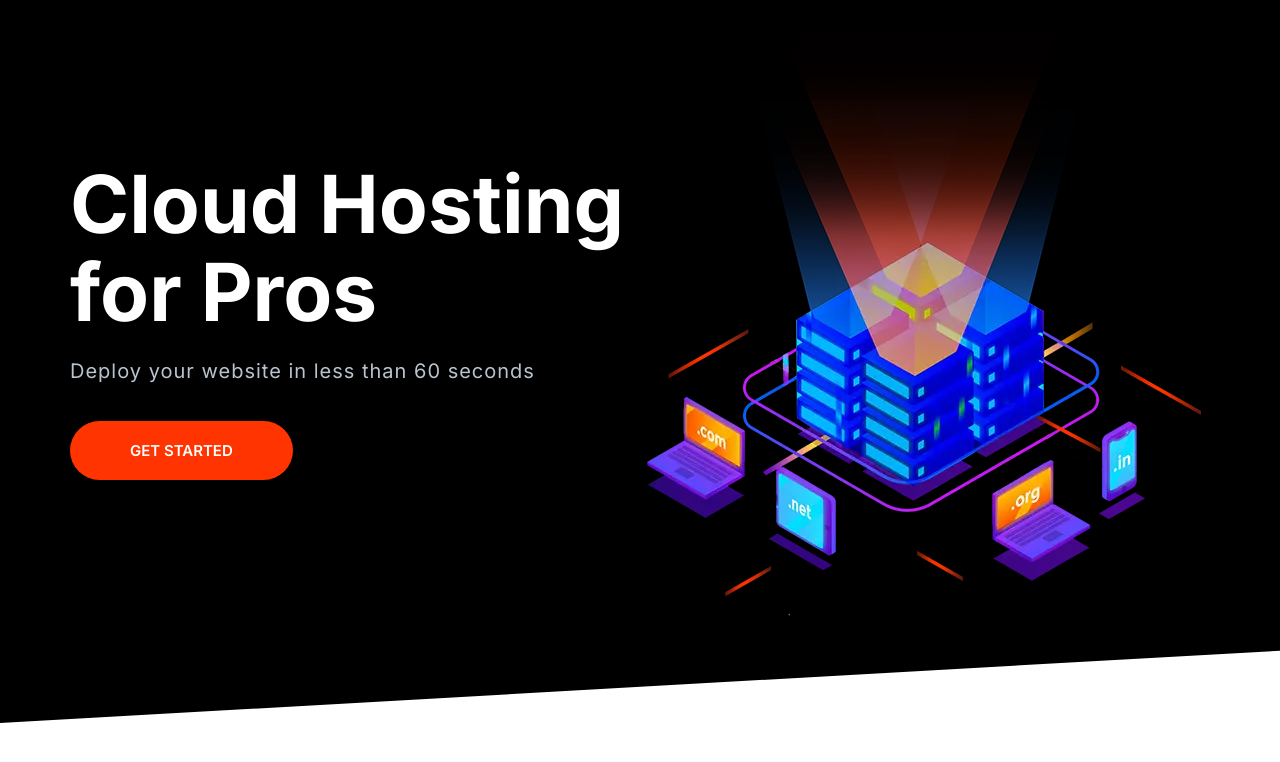
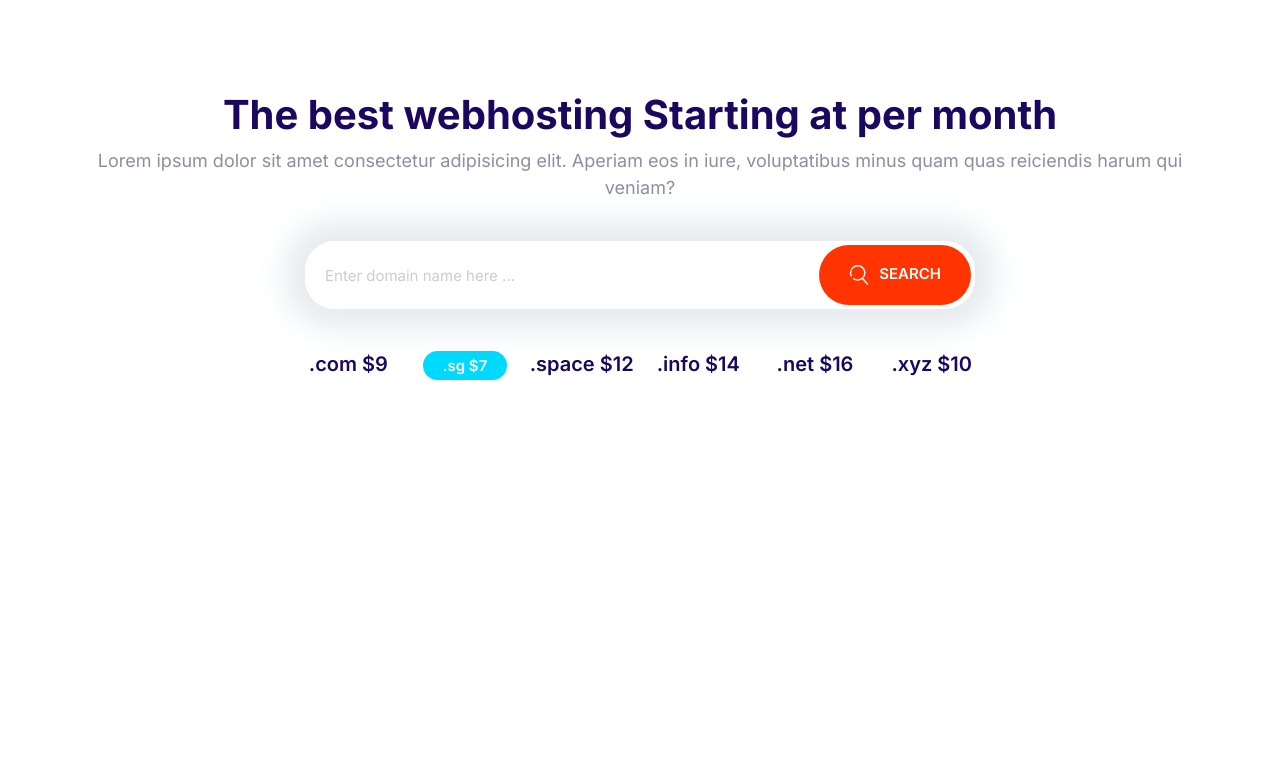
Before and after one commit to Sanket4496/moshify, a plain HTML site: page index.html in a window 1280 px wide. Drawn offline with Linux system fonts and the light colour scheme.

Commit message:
Add Domain Block

```diff
--- a/css/styles.css
+++ b/css/styles.css
@@ -187,11 +187,19 @@ a {
     font-size: 1.8rem;
     font-weight: 600;
     margin: 1rem 0;
+    outline: 0;
     padding: 2rem 3rem;
     text-transform: uppercase;
     text-align: center;
     cursor: pointer;
     white-space: nowrap;
+}
+
+.btn .icon {
+    width: 2rem;
+    height: 2rem;
+    margin-right: 1rem;
+    vertical-align: middle;
 }
 
 .btn--primary {
@@ -271,7 +279,7 @@ a {
 .input-group .input {
     border: 0;
     flex-grow: 1;
-    padding: 1.5rem 1rem;
+    padding: 1.5rem 2rem;
 }
 
 .input-group .btn {
@@ -688,3 +696,30 @@ a {
         align-self: center;
     }
 }
+
+/* Domain Block */
+
+.block-domain .input-group {
+    box-shadow: 0 0 30px 20px #e6ebee;
+    border: 0;
+    margin: 4rem auto;
+    max-width: 670px;
+
+}
+
+.block-domain__prices {
+    display: grid;
+    grid-template-columns: repeat(3, 1fr);
+    grid-template-rows: repeat(2, 6rem);
+    font-size: 2rem;
+    font-weight: 600;
+    justify-items: center;
+    max-width: 700px;
+    margin: 0 auto;
+}
+
+@media screen and (min-width: 768px) {
+    .block-domain__prices {
+        grid-template-columns: repeat(auto-fit, minmax(10rem, 1fr));
+    }
+}
--- a/index.html
+++ b/index.html
@@ -13,19 +13,26 @@
 </head>
 
 <body>
-    <section class="block block--dark block--skewed-left hero">
-        <div class="container grid grid--1x2">
-            <header class="block__header hero__content">
-                <h1 class="block__heading">Cloud Hosting for Pros</h1>
-                <p class="hero__tagline">Deploy your website in less than 60 seconds</p>
-                <a href="#" class="btn btn--accent btn--stretched">Get Started</a>
-            </header>
-            <picture>
-                <source type="image/webp" srcset="images/banner.webp 1x, images/banner@2x.webp 2x" />
-                <source type="image/png" srcset="images/banner.png 1x, images/banner@2x.png 2x" />
-                <img class="hero__image" src="images/banner.png" alt="" />
-            </picture>
+    <section class="block container block-domain">
+        <header class="block__header">
+            <h2>The best webhosting Starting at per month</h2>
+            <p>Lorem ipsum dolor sit amet consectetur adipisicing elit. Aperiam eos in iure, voluptatibus minus quam
+                quas reiciendis harum qui veniam?</p>
+        </header>
+        <div class="input-group">
+            <input type="text" class="input" placeholder="Enter domain name here ..." />
+            <button class="btn btn--accent"><svg class="icon icon--white">
+                    <use xlink:href="images/sprite.svg#search"></use>
+                </svg>Search</button>
         </div>
+        <ul class="list block-domain__prices">
+            <li>.com $9</li>
+            <li><span class="badge badge--secondary">.sg $7</span></li>
+            <li>.space $12</li>
+            <li>.info $14</li>
+            <li>.net $16</li>
+            <li>.xyz $10</li>
+        </ul>
     </section>
     <script src="js/main.js" />
 </body>
```
Also changed, not shown: components/domain-block.html (added, +21 -0 lines).
